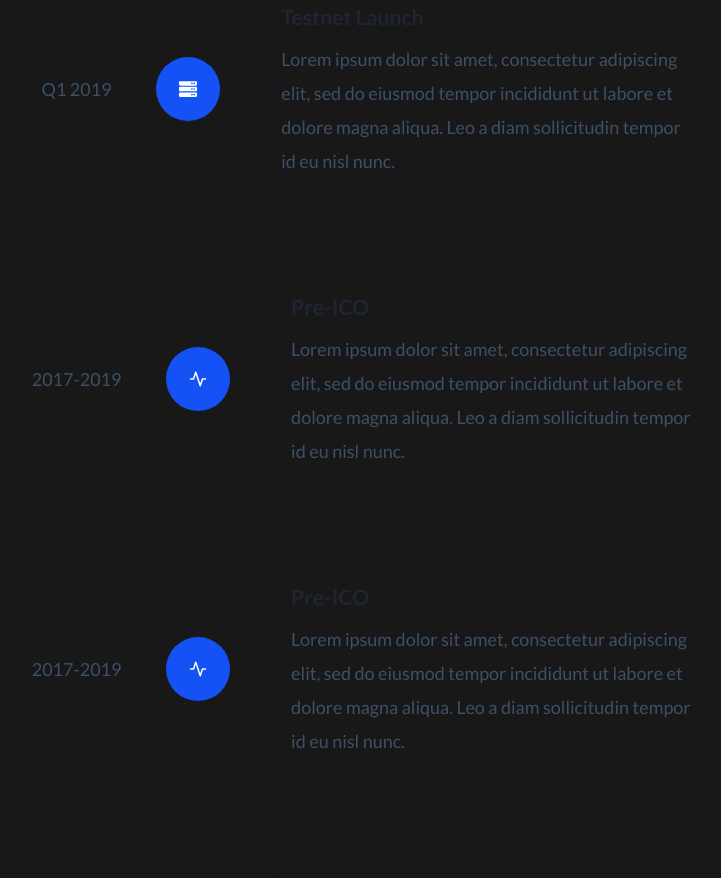
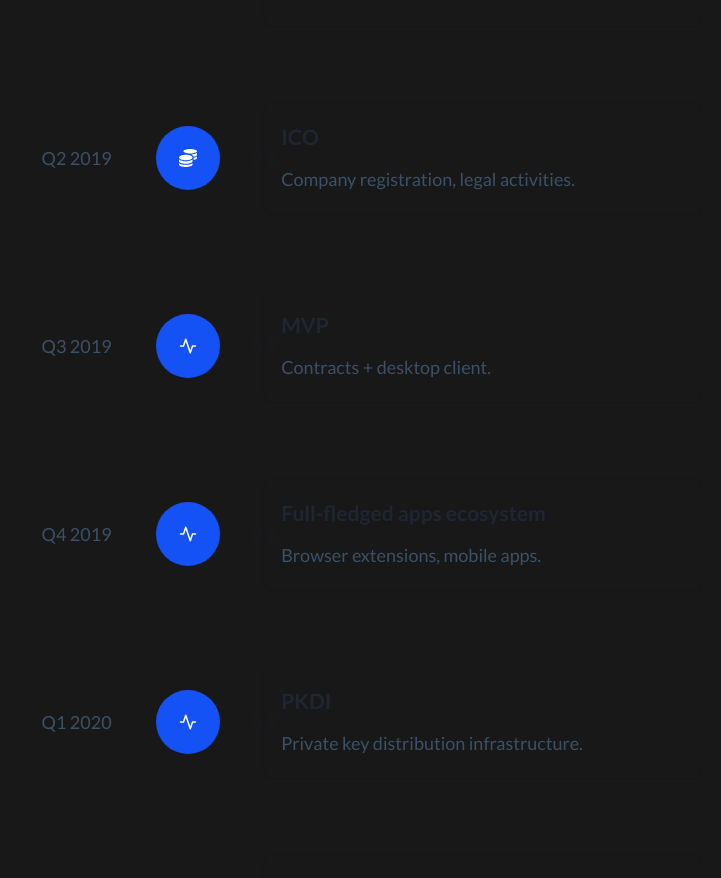
Before and after one commit to etherpass/etherpass.github.io, a Next.js app: page / in a window 1280 px wide. Shown: the part 3108-3986 px from the top of the page, without its empty margins (269-990 px from the left). Built offline with nearby package versions, Linux system fonts and the light colour scheme.

Commit message:
Add roadmap activities

```diff
--- a/components/Roadmap/Roadmap.jsx
+++ b/components/Roadmap/Roadmap.jsx
@@ -9,33 +9,45 @@ export default () => (
     <NavHeader name="roadmap">Roadmap</NavHeader>
     <Timeline>
       <TimelineItem
-        title="Pre-ICO"
-        desc="Lorem ipsum dolor sit amet, consectetur adipiscing elit, sed do eiusmod tempor incididunt ut labore et dolore magna aliqua. Leo a diam sollicitudin tempor id eu nisl nunc."
+        title="Whitepaper"
+        desc="Prepare technical documentation."
         date="Q4 2018"
         icon={<FaCoins color="white" />}
       />
       <TimelineItem
-        title="Testnet Launch"
-        desc="Lorem ipsum dolor sit amet, consectetur adipiscing elit, sed do eiusmod tempor incididunt ut labore et dolore magna aliqua. Leo a diam sollicitudin tempor id eu nisl nunc."
+        title="Testnet launch"
+        desc="Alpha version of smart contracts. Initial launch on the blockchain testnet."
         date="Q1 2019"
         icon={<FaServer color="white" />}
       />
       <TimelineItem
-        title="Pre-ICO"
-        desc="Lorem ipsum dolor sit amet, consectetur adipiscing elit, sed do eiusmod tempor incididunt ut labore et dolore magna aliqua. Leo a diam sollicitudin tempor id eu nisl nunc."
-        date="2017-2019"
+        title="ICO"
+        desc="Company registration, legal activities."
+        date="Q2 2019"
+        icon={<FaCoins color="white" />}
+      />
+      <TimelineItem
+        title="MVP"
+        desc="Contracts + desktop client."
+        date="Q3 2019"
         icon={<FiActivity color="white" />}
       />
       <TimelineItem
-        title="Pre-ICO"
-        desc="Lorem ipsum dolor sit amet, consectetur adipiscing elit, sed do eiusmod tempor incididunt ut labore et dolore magna aliqua. Leo a diam sollicitudin tempor id eu nisl nunc."
-        date="2017-2019"
+        title="Full-fledged apps ecosystem"
+        desc="Browser extensions, mobile apps."
+        date="Q4 2019"
         icon={<FiActivity color="white" />}
       />
       <TimelineItem
-        title="Pre-ICO"
-        desc="Lorem ipsum dolor sit amet, consectetur adipiscing elit, sed do eiusmod tempor incididunt ut labore et dolore magna aliqua. Leo a diam sollicitudin tempor id eu nisl nunc."
-        date="2017-2019"
+        title="PKDI"
+        desc="Private key distribution infrastructure."
+        date="Q1 2020"
+        icon={<FiActivity color="white" />}
+      />
+      <TimelineItem
+        title="Passchain"
+        desc="Opinionated secure storage powered by Distributed Ledger Technology (DLT)."
+        date="Q1 2021"
         icon={<FiActivity color="white" />}
       />
     </Timeline>
```
